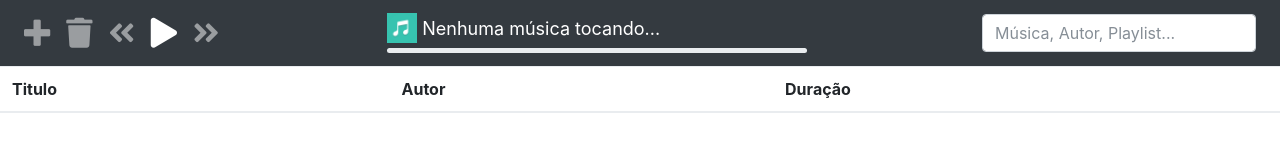
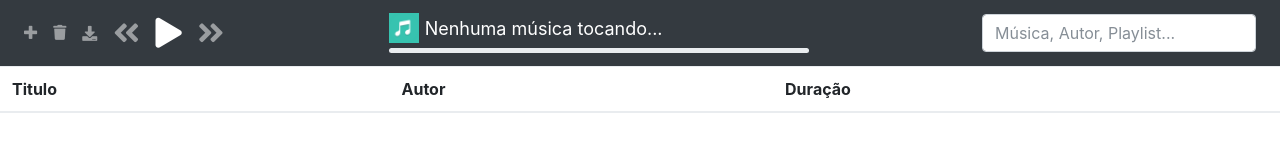
Before and after one commit to pedr0ni/open-player, an Electron app: page app/view/index/index.html in a window 1280 px wide. Drawn offline with nearby package versions, Linux system fonts and the light colour scheme; no server answers.

Commit message:
Added download btn

```diff
--- a/app/view/index/index.html
+++ b/app/view/index/index.html
@@ -10,12 +10,15 @@
     <body>
         <nav class="navbar navbar-expand-lg navbar-dark bg-dark">
             <div class="collapse navbar-collapse" id="navbarSupportedContent">
-                <ul class="navbar-nav mr-auto" style="font-size: 30px;">
+                <ul class="navbar-nav mr-auto float-left" style="font-size: 30px;">
                     <li class="nav-item">
-                        <a class="nav-link" id="add-music"><i class="fa fa-plus"></i></a>
+                        <a class="nav-link" id="add-music"><i class="fa fa-plus" style="font-size: 15px !important; margin-top: 50%;"></i></a>
                     </li>
                     <li class="nav-item">
-                        <a class="nav-link" id="clear-btn"><i class="fa fa-trash"></i></a>
+                        <a class="nav-link" id="clear-btn"><i class="fa fa-trash" style="font-size: 15px !important; margin-top: 50%;"></i></a>
+                    </li>
+                    <li class="nav-item">
+                        <a class="nav-link" id="yt-tab"><i class="fa fa-download" style="font-size: 15px !important; margin-top: 50%;"></i></a>
                     </li>
                     <li class="nav-item">
                         <a class="nav-link" id="btn-prev"><i class="fa fa-angle-double-left"></i></a>
@@ -26,9 +29,7 @@
                     <li class="nav-item">
                         <a class="nav-link" id="btn-next"><i class="fa fa-angle-double-right"></i></a>
                     </li>
-
                 </ul>
-
                 <ul class="navbar-nav mr-auto">
                     <a class="navbar-brand" style="width: 420px; color: white !important;">
                         <img src="../../assets/images/music_default.png" width="30" height="30" class="d-inline-block align-top" alt="">
```
